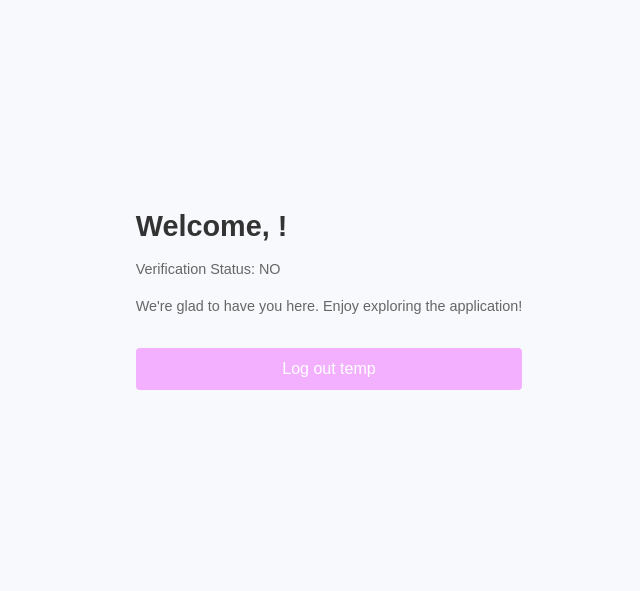
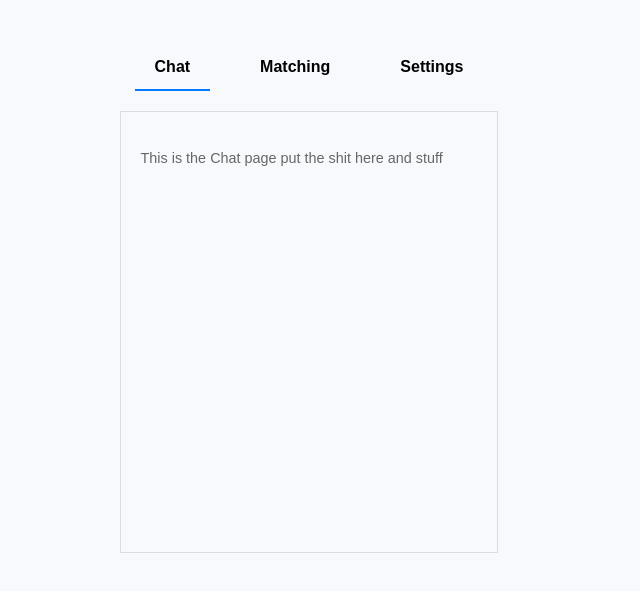
Before and after one commit to cop4331-team18/large-project, a React (Vite) app in the folder frontend/: page /chat in a window 1280 px wide. Before the commit this address led to /. Shown: the part 109-700 px from the top of the page, without its empty margins (331-971 px from the left). Built offline with nearby package versions, Linux system fonts and the light colour scheme; no server answers.

Commit message:
chat page added

```diff
--- a/frontend/src/App.tsx
+++ b/frontend/src/App.tsx
@@ -3,6 +3,7 @@ import { BrowserRouter as Router, Route, Routes, Navigate } from 'react-router-d
 import AuthForm from './AuthForm';
 import HomePage from './HomePage';
 import MatchingPage from './MatchingPage';
+import ChatPage from './chat';
 import { apiCall, User } from './util/constants';
 
 function App() {
@@ -24,6 +25,7 @@ function App() {
   return (
     <Router>
       <Routes>
+
         <Route path="/" element={<HomePage user={user} fetchUserStatus={fetchUserStatus} isLoggedIn={isLoggedIn}/>} />
         <Route
          path="/login"
@@ -34,6 +36,8 @@ function App() {
           path="*"
           element={<Navigate to="/" replace />}
         />
+        <Route path="/chat" element={<ChatPage />} />
+
       </Routes>
     </Router>
   );
--- a/frontend/src/MatchingPage.tsx
+++ b/frontend/src/MatchingPage.tsx
@@ -82,11 +82,8 @@ const MatchingPage: React.FC = () => {
     <div className="matching-page">
       {/* Tabs */}
       <div className="tabs">
-        <div
-          className="tab"
-          onClick={() => navigate("/")}
-        >
-          <span>Updates</span>
+          <div className="tab" onClick={() => navigate("/chat")}>
+          <span>Chat</span>
         </div>
         <div className="tab active">
           <span>Matching</span>
--- /dev/null
+++ b/frontend/src/chat.css
@@ -0,0 +1,35 @@
+/* General Styles */
+.chat-page {
+    font-family: Arial, sans-serif;
+    padding: 20px;
+  }
+
+  /* Tabs Styles */
+  .tabs {
+    display: flex;
+    justify-content: space-around;
+    margin-bottom: 20px;
+  }
+
+  .tab {
+    padding: 10px 20px;
+    cursor: pointer;
+    color: #333;
+    border-bottom: 2px solid transparent;
+  }
+
+  .tab.active {
+    border-bottom: 2px solid #007BFF;
+    font-weight: bold;
+  }
+
+  .tab:hover {
+    color: #007BFF;
+  }
+
+  /* Chat Container Styles */
+  .chat-container {
+    border: 1px solid #ddd;
+    padding: 20px;
+    min-height: 400px;
+  }
--- /dev/null
+++ b/frontend/src/chat.tsx
@@ -0,0 +1,31 @@
+import React from "react";
+import { useNavigate } from "react-router-dom";
+import "./chat.css";
+
+const ChatPage: React.FC = () => {
+  const navigate = useNavigate();
+
+  return (
+    <div className="chat-page">
+      {/* Tabs */}
+      <div className="tabs">
+        <div className="tab active">
+          <span>Chat</span>
+        </div>
+        <div className="tab" onClick={() => navigate("/matching")}>
+          <span>Matching</span>
+        </div>
+        <div className="tab" onClick={() => navigate("/")}>
+          <span>Settings</span>
+        </div>
+      </div>
+
+      {/* Chat Content */}
+      <div className="chat-container">
+        <p>This is the Chat page put the shit here and stuff</p>
+      </div>
+    </div>
+  );
+};
+
+export default ChatPage;
```
